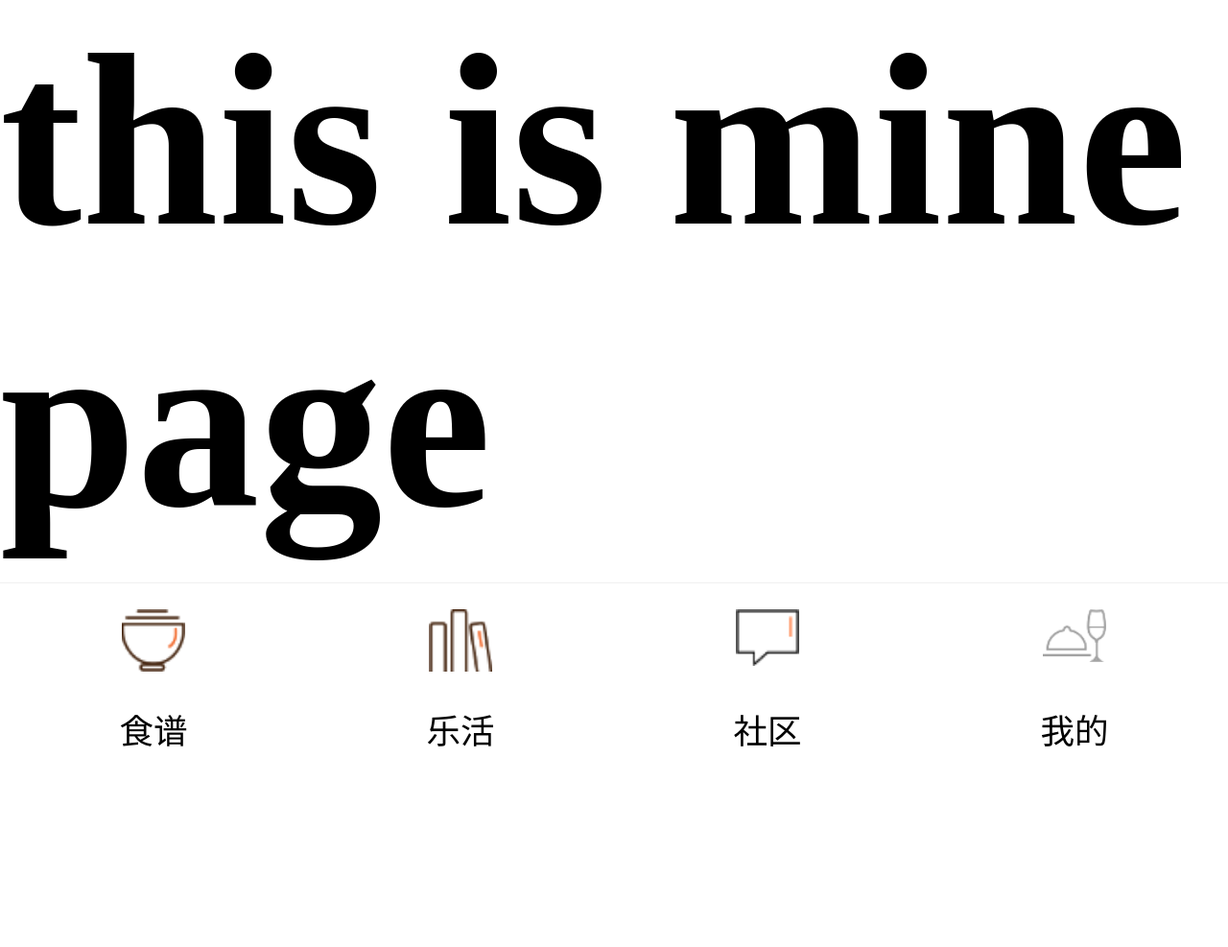
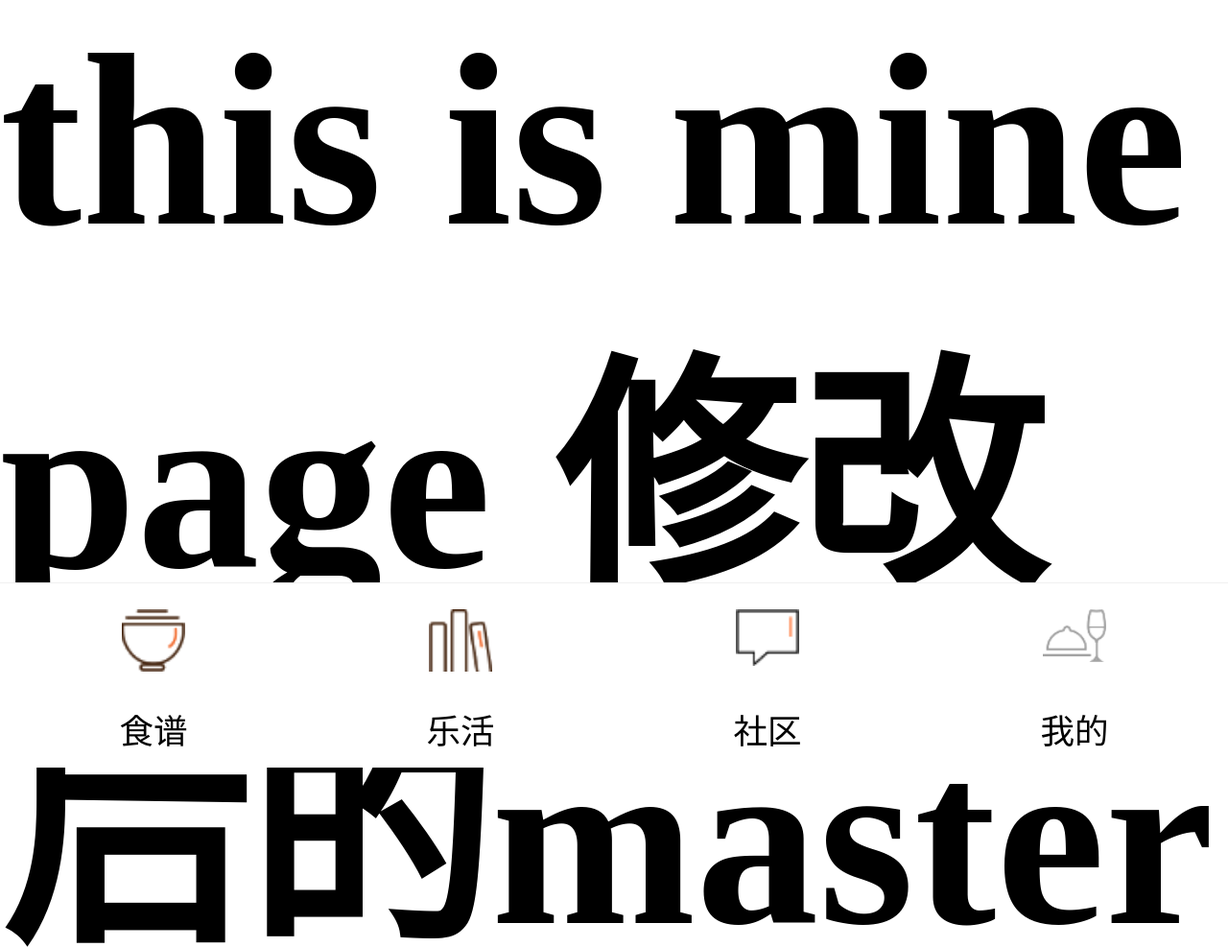
Before and after one commit to zhangChuTeam/gdyBook, a website: page index.html at #/my in a window 1280 px wide. Shown: the top 987 px of the page at 96% size. Before the commit the page ends 800 px from the top, so only its background shows below. Drawn offline with Linux system fonts and the light colour scheme.

Commit message:
修改my

```diff
--- a/app/pages/my/my.html
+++ b/app/pages/my/my.html
@@ -1,3 +1,4 @@
 <h1>
   this is mine page
+  修改后的master啦啦啦啦啦啦啦啦啦
 </h1>
```
Also changed, not shown: index.html (+0 -2 lines).
